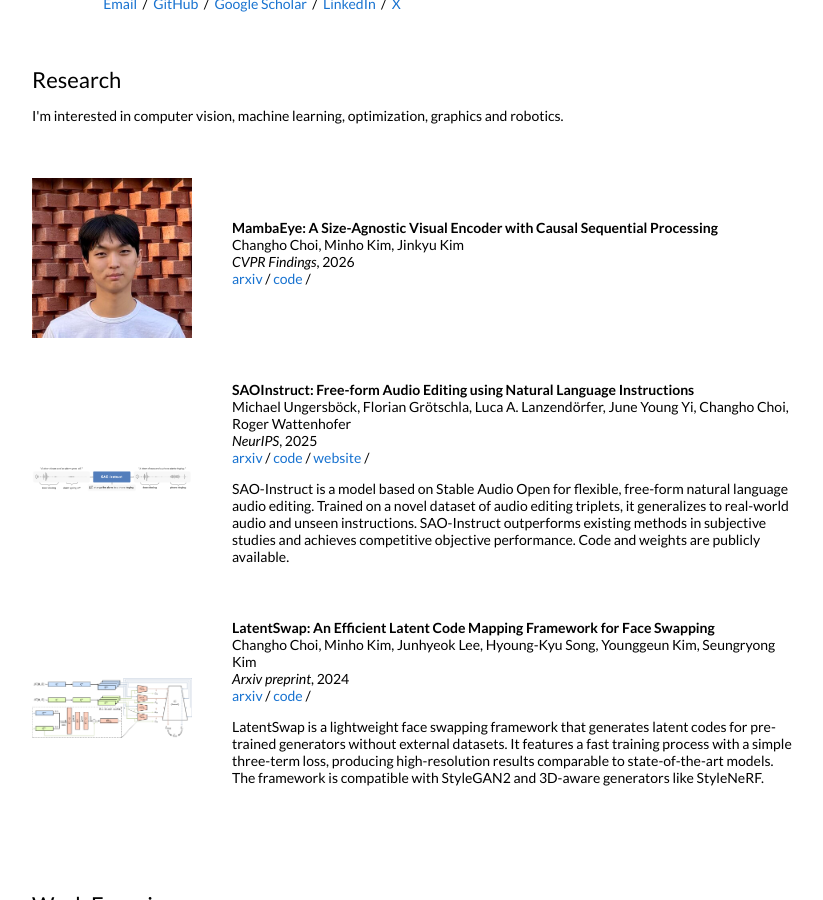
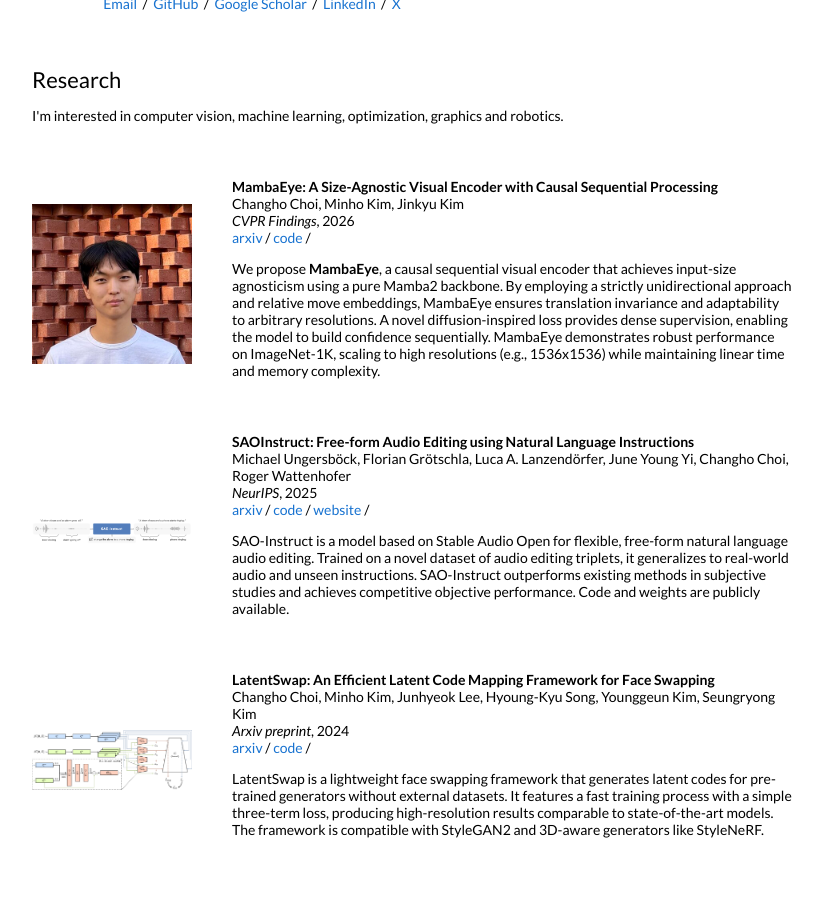
Before and after one commit to usingcolor/usingcolor.github.io, a Jekyll site: the page built from _posts/2026-01-01-mambaeye.md, in a window 1280 px wide and 900 px high, scrolled down 431 px. Shown: the whole window, without its empty margins (228-1051 px from the left). Built offline with Jekyll 4.4.1, drawn with Linux system fonts in a browser that asks for light colours.

Commit message:
docs: add a detailed description of MambaEye, a causal sequential visual encoder leveraging a pure Mamba2 backbone for input-size agnosticism and robust performance.

```diff
--- a/_posts/2026-01-01-mambaeye.md
+++ b/_posts/2026-01-01-mambaeye.md
@@ -8,3 +8,4 @@ venue: "CVPR Findings"
 arxiv: "https://arxiv.org/abs/2511.19963"
 code: "https://github.com/usingcolor/MambaEye"
 ---
+We propose **MambaEye**, a causal sequential visual encoder that achieves input-size agnosticism using a pure Mamba2 backbone. By employing a strictly unidirectional approach and relative move embeddings, MambaEye ensures translation invariance and adaptability to arbitrary resolutions. A novel diffusion-inspired loss provides dense supervision, enabling the model to build confidence sequentially. MambaEye demonstrates robust performance on ImageNet-1K, scaling to high resolutions (e.g., 1536x1536) while maintaining linear time and memory complexity.
```
